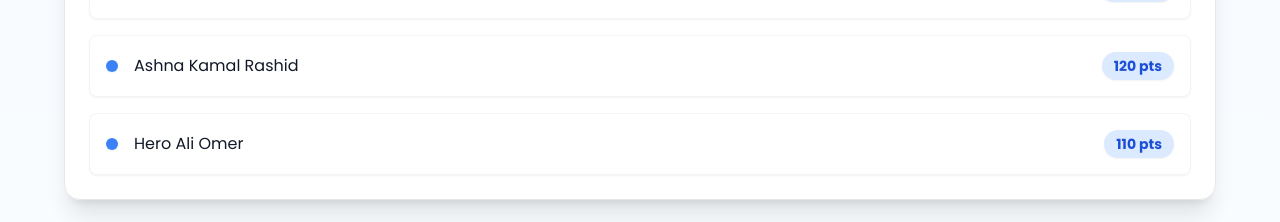
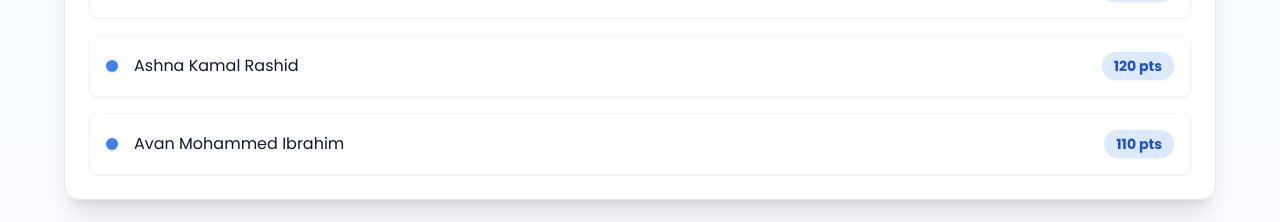
Before and after one commit to AMAS-39/kkyo-website, a Vue app: page /top-volunteers in a window 1280 px wide. Shown: the part 1220-1442 px from the top of the page. Built offline with nearby package versions, Linux system fonts and the light colour scheme.

Commit message:
chnage the image of the muhamad and add his name

```diff
--- a/src/locales/en.json
+++ b/src/locales/en.json
@@ -86,7 +86,7 @@
           "bio": "Preserving and promoting cultural heritage between Kurdistan and Korea."
         },
         "Ashna Jawhar": {
-          "name": "Ashna Jawhar",
+          "name": "Mohammed Hussein",
           "role": "Head of Education",
           "bio": "Developing educational programs and initiatives for the youth."
         },
--- a/src/locales/ku.json
+++ b/src/locales/ku.json
@@ -81,7 +81,7 @@
       "bio": "پاراستن و پەرەپێدانی میراتی کەلتووری لە نێوان کوردستان و کۆریا."
     },
     "Ashna Jawhar": {
-      "name": "ئاشنا جەوهەر",
+      "name": "موحەمەد حوسێن",
       "role": "سەرۆکی بەشی پەروەردە",
       "bio": "گەشەپێدانی بەرنامە و دەستپێشخەرییە پەروەردەییەکان بۆ گەنجان."
     },
--- a/src/views/TopVolunteers.vue
+++ b/src/views/TopVolunteers.vue
@@ -46,7 +46,7 @@ export default {
           volunteers: [
             { name: "Mohammed Hussein Mahmood", points: 145 },
             { name: "Ashna Kamal Rashid", points: 120 },
-            { name: "Hero Ali Omer", points: 110}
+            { name: "Avan Mohammed Ibrahim", points: 110}
           ]
         },
         {
```
Also changed, not shown: public/team/ashna.png (deleted), 1 other file (tests, documents, lock files or other folders).
